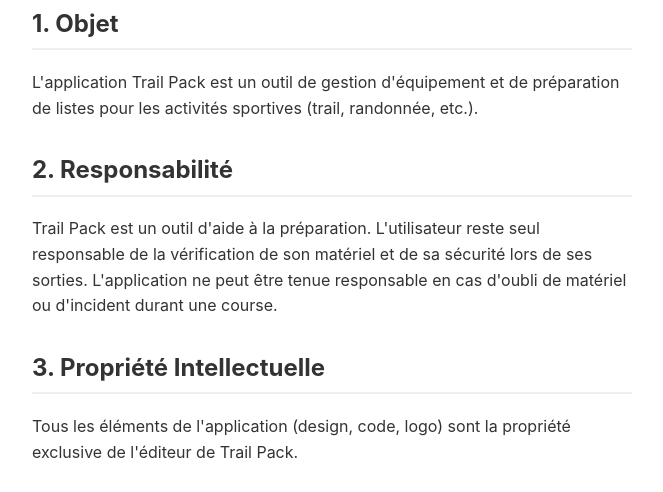
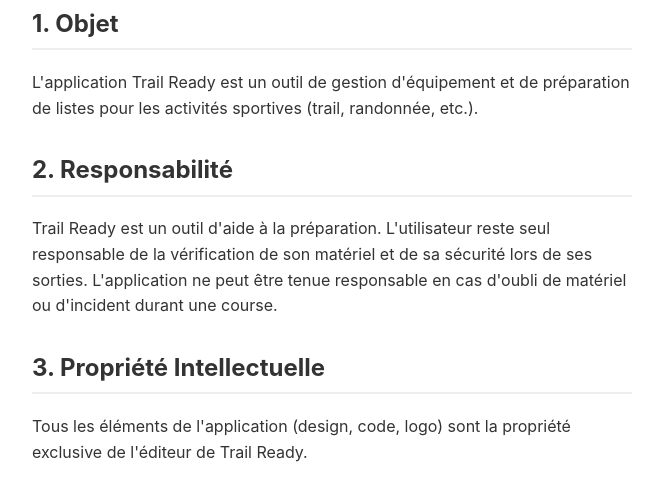
Before and after one commit to Fanou59/privacy-policy, a plain HTML site: page terms.html in a window 1280 px wide. Shown: the part 205-697 px from the top of the page, without its empty margins (308-971 px from the left). Drawn offline with Linux system fonts and the light colour scheme.

Commit message:
chore(branding): update product name to trail ready
Updates remaining references to the application name "Trail Pack" to the new official identity "Trail Ready" across static files.

- Updates title tag in index.html
- Renames application reference in terms.html sections 1, 2, and 3

```diff
--- a/terms.html
+++ b/terms.html
@@ -35,14 +35,14 @@
 
     <h2>1. Objet</h2>
     <p>
-      L'application Trail Pack est un outil de gestion d'équipement et de
+      L'application Trail Ready est un outil de gestion d'équipement et de
       préparation de listes pour les activités sportives (trail, randonnée,
       etc.).
     </p>
 
     <h2>2. Responsabilité</h2>
     <p>
-      Trail Pack est un outil d'aide à la préparation. L'utilisateur reste seul
+      Trail Ready est un outil d'aide à la préparation. L'utilisateur reste seul
       responsable de la vérification de son matériel et de sa sécurité lors de
       ses sorties. L'application ne peut être tenue responsable en cas d'oubli
       de matériel ou d'incident durant une course.
@@ -51,7 +51,7 @@
     <h2>3. Propriété Intellectuelle</h2>
     <p>
       Tous les éléments de l'application (design, code, logo) sont la propriété
-      exclusive de l'éditeur de Trail Pack.
+      exclusive de l'éditeur de Trail Ready.
     </p>
 
     <h2>4. Modification des services</h2>
```
Also changed, not shown: index.html (+1 -1 lines).
